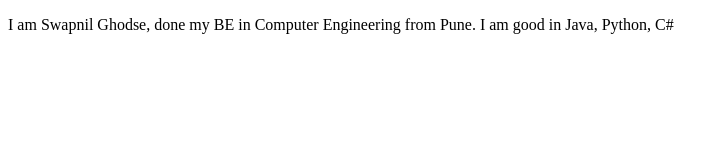
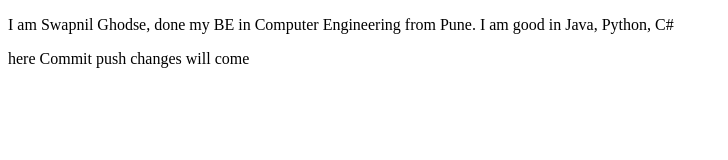
Before and after one commit to Swapnil-Ghodse/DevOpsTraining, a plain HTML site: page Swapnil.html in a window 1280 px wide. Shown: the whole page, without its empty margins (0-728 px from the left). Drawn offline with Linux system fonts and the light colour scheme.

Commit message:
Puch commit

```diff
--- a/Swapnil.html
+++ b/Swapnil.html
@@ -8,5 +8,6 @@
     </head>
     <body>
         <p> I am Swapnil Ghodse, done my BE in Computer Engineering from Pune. I am good in Java, Python, C#</p>
+        <p> here Commit push changes will come</p>
     </body>
     </html>
```
